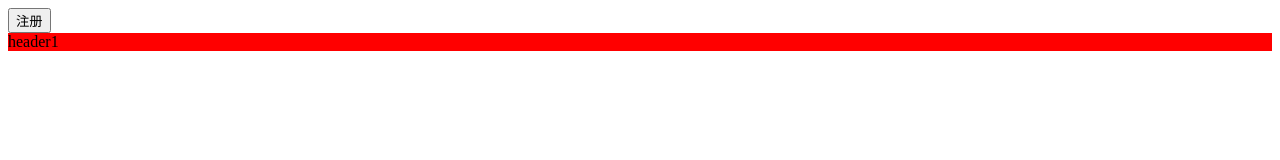
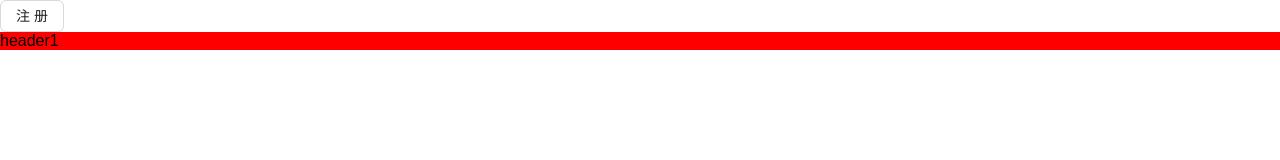
Before and after one commit to Thr10/build-react-app-from-scratch, a React app: page / in a window 1280 px wide. Shown: the top 160 px of the page. Built offline with nearby package versions, Linux system fonts and the light colour scheme; the HTML template or start-up script is replaced by a standard one.

Commit message:
初始化antd

```diff
--- a/package.json
+++ b/package.json
@@ -50,6 +50,7 @@
     "webpack-dev-server": "^4.11.1"
   },
   "dependencies": {
+    "antd": "^5.4.7",
     "axios": "^1.4.0",
     "react": "^18.2.0",
     "react-dom": "^18.2.0"
--- a/src/App.tsx
+++ b/src/App.tsx
@@ -1,7 +1,9 @@
 // App.tsx
 import React from 'react';
+import { Button } from 'antd';
 import Header from './components/header';
 import { register } from './api/user';
+import 'antd/dist/reset.css';
 
 const App: React.FC = () => {
   const handleClick = async () => {
@@ -17,7 +19,7 @@ const App: React.FC = () => {
   };
   return (
     <div>
-      <button onClick={handleClick} type="button">注册</button>
+      <Button onClick={handleClick}>注册</Button>
       <Header />
     </div>
   );
--- a/webpack.config.js
+++ b/webpack.config.js
@@ -17,7 +17,7 @@ module.exports = {
   module: {
     rules: [
       {
-        test: /\.scss$/,
+        test: /\.(scss|css)$/,
         use: [
           MiniCssExtractPlugin.loader, {
             loader: 'css-loader',
```
Also changed, not shown: 1 other file (tests, documents, lock files or other folders).
